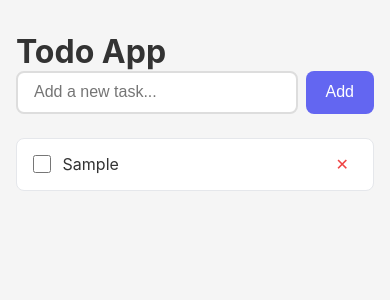
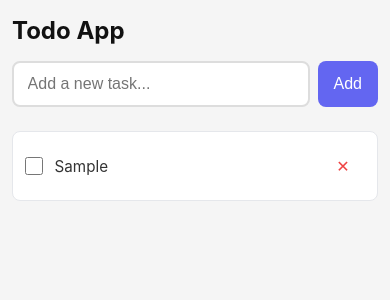
Before and after one commit to abdullah12121212/react-todo-app, a React (Vite) app: page / in a window 390 px wide. Both pictures are taken after typing "Sample" into the empty fields and a click on the button "Add". Shown: the top 300 px of the page. Built offline with nearby package versions, Linux system fonts and the light colour scheme.

Commit message:
feat: responsive UI for mobile, tablet and desktop

```diff
--- a/src/components/TaskInput.module.css
+++ b/src/components/TaskInput.module.css
@@ -15,6 +15,7 @@
   border-radius: 8px;
   outline: none;
   transition: border-color 0.2s;
+  min-width: 0;
 }
 
 .input:focus {
@@ -38,6 +39,8 @@
   border-radius: 8px;
   cursor: pointer;
   transition: background-color 0.2s;
+  white-space: nowrap;
+  min-height: 44px;
 }
 
 .button:hover {
@@ -53,3 +56,15 @@
   font-size: 0.875rem;
   color: #ef4444;
 }
+
+/* Mobile */
+@media (max-width: 480px) {
+  .input {
+    padding: 0.75rem 0.85rem;
+    font-size: 1rem;
+  }
+
+  .button {
+    padding: 0.75rem 1rem;
+  }
+}
--- a/src/components/TaskItem.module.css
+++ b/src/components/TaskItem.module.css
@@ -9,6 +9,7 @@
   margin-bottom: 0.5rem;
   list-style: none;
   transition: background-color 0.2s, opacity 0.2s;
+  gap: 0.5rem;
 }
 
 .completed {
@@ -20,11 +21,14 @@
   display: flex;
   align-items: center;
   gap: 0.75rem;
+  flex: 1;
+  min-width: 0;
 }
 
 .checkbox {
   width: 1.1rem;
   height: 1.1rem;
+  min-width: 1.1rem;
   cursor: pointer;
   accent-color: #6366f1;
 }
@@ -33,6 +37,7 @@
   font-size: 1rem;
   color: #333;
   transition: text-decoration 0.2s, color 0.2s;
+  word-break: break-word;
 }
 
 .completed .text {
@@ -49,8 +54,25 @@
   padding: 0.25rem 0.5rem;
   border-radius: 4px;
   transition: background-color 0.2s;
+  min-width: 44px;
+  min-height: 44px;
+  display: flex;
+  align-items: center;
+  justify-content: center;
+  flex-shrink: 0;
 }
 
 .deleteBtn:hover {
   background-color: #fee2e2;
 }
+
+/* Mobile */
+@media (max-width: 480px) {
+  .item {
+    padding: 0.75rem;
+  }
+
+  .text {
+    font-size: 0.95rem;
+  }
+}
--- a/src/styles/App.css
+++ b/src/styles/App.css
@@ -19,3 +19,33 @@ body {
   margin: 0 auto;
   padding: 2rem 1rem;
 }
+
+.app h1 {
+  font-size: 2rem;
+  font-weight: 700;
+  margin-bottom: 1.5rem;
+  color: #111;
+}
+
+/* Tablet */
+@media (max-width: 768px) {
+  .app {
+    padding: 1.5rem 1rem;
+  }
+
+  .app h1 {
+    font-size: 1.75rem;
+  }
+}
+
+/* Mobile */
+@media (max-width: 480px) {
+  .app {
+    padding: 1rem 0.75rem;
+  }
+
+  .app h1 {
+    font-size: 1.5rem;
+    margin-bottom: 1rem;
+  }
+}
```
